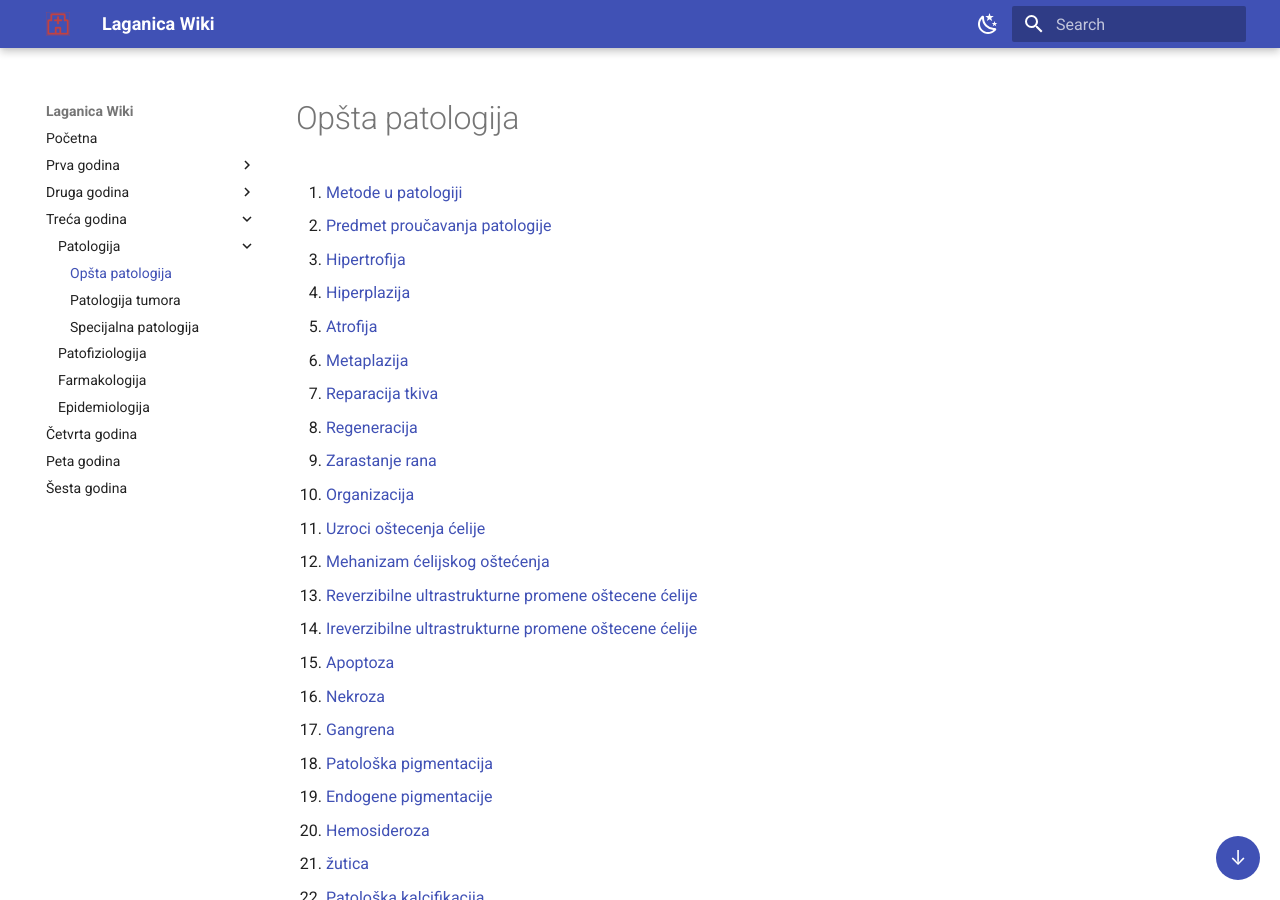
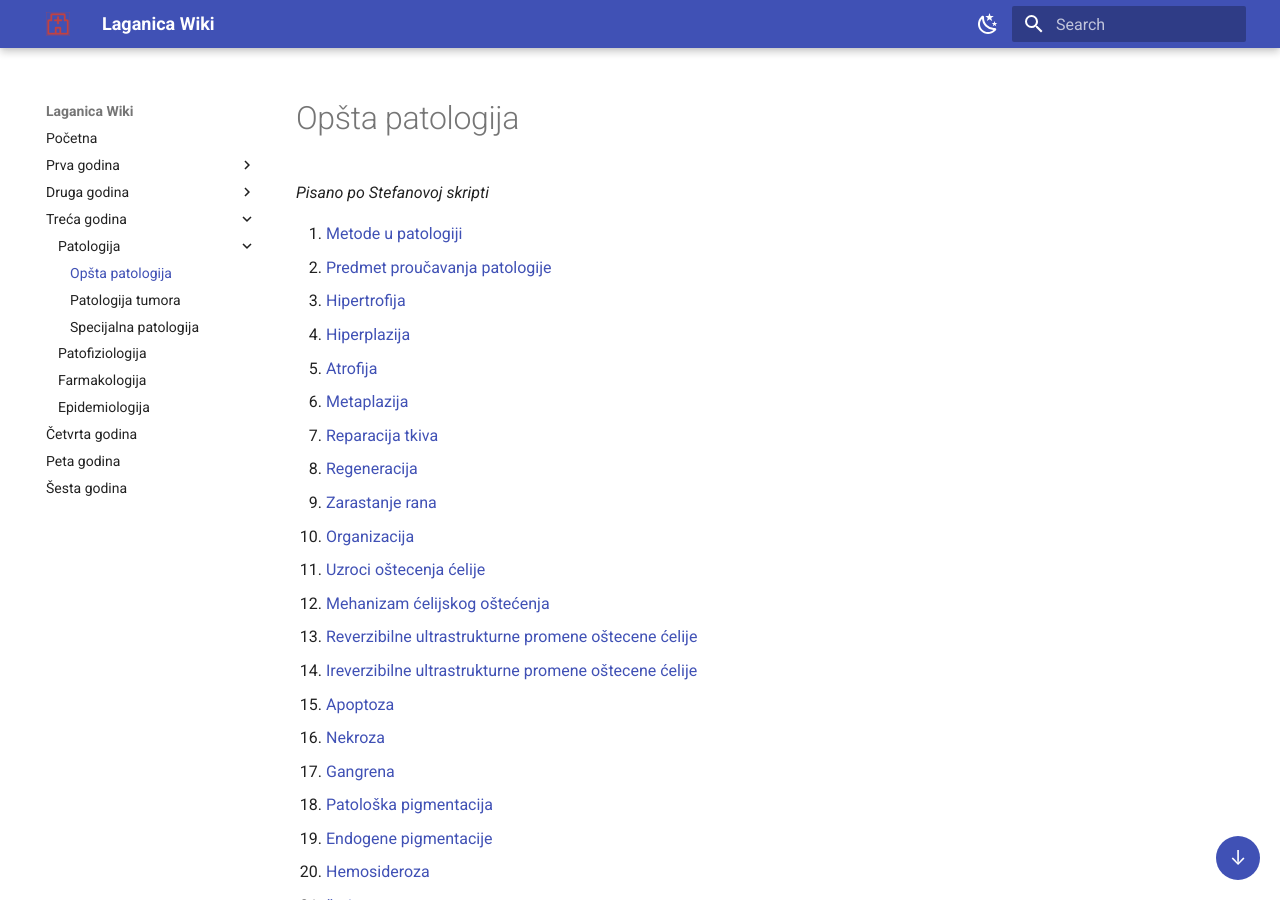
Before and after one commit to Goga-NG/laganica-wiki, an MkDocs documentation site: the page built from docs/treca-godina/patologija/opsta-patologija/index.md, in a window 1280 px wide and 900 px high. Built offline with MkDocs 1.6.1 and Material for MkDocs 9.7.7, drawn with Linux system fonts in a browser that asks for light colours.

Commit message:
dodata linija u indeks opste pato

```diff
--- a/docs/treca-godina/patologija/opsta-patologija/index.md
+++ b/docs/treca-godina/patologija/opsta-patologija/index.md
@@ -1,4 +1,6 @@
 # Opšta patologija
+
+*Pisano po Stefanovoj skripti*
 
 1. [Metode u patologiji](metode-u-patologiji.md)
 2. [Predmet proučavanja patologije](predmet-proucavanja-patologije.md)
```
